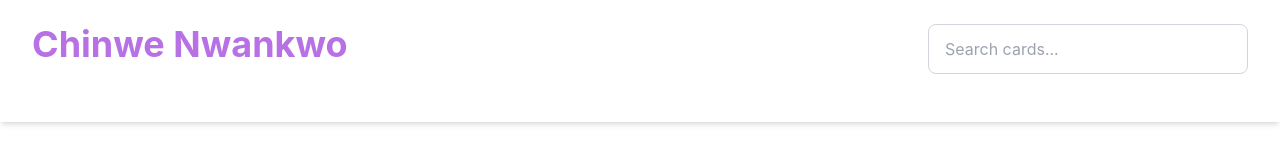
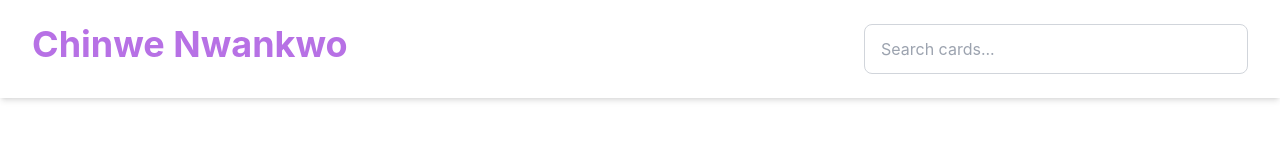
Before and after one commit to Kiraadaves/acehelp-m, a React (Create React App) app: page / in a window 1280 px wide. Shown: the top 149 px of the page. Built offline with nearby package versions, Linux system fonts and the light colour scheme; no server answers.

Commit message:
add searchbar effect

```diff
--- a/src/components/nav.tsx
+++ b/src/components/nav.tsx
@@ -1,4 +1,4 @@
-import React, { ChangeEvent } from "react";
+import React, { ChangeEvent, useState } from "react";
 import "animate.css";
 
 interface SearchBarProps {
@@ -6,6 +6,7 @@
 }
 
 const NavBar = ({ onSearch }: SearchBarProps) => {
+  const [isFocused, setIsFocused] = useState(false);
   const handleSearchTerm = (e: ChangeEvent<HTMLInputElement>) => {
     onSearch(e.target.value);
   };
@@ -15,12 +16,16 @@
         <h1 className="text-[#B771E5] animate__animated animate__slideInLeft text-center md:text-left text-2xl md:text-4xl font-bold">
           Chinwe Nwankwo
         </h1>
-        <div className="mb-6">
+        <div className="">
           <input
             type="text"
             placeholder="Search cards..."
             onChange={handleSearchTerm}
-            className="w-full md:w-80 ld:w-96 px-4 py-3 rounded-lg border border-gray-300 focus:outline-none focus:ring-2 focus:ring-[#B771E5]"
+            onFocus={() => setIsFocused(true)}
+            onBlur={() => setIsFocused(false)}
+            className={`w-full md:w-80 lg:w-96 px-4 py-3 rounded-lg border border-gray-300 focus:outline-none focus:ring-2 focus:ring-[#B771E5] transition-all duration-300 ${
+              isFocused ? "md:w-96 lg:w-[28rem]" : ""
+            }`}
             aria-label="Search cards"
           />
         </div>
```
